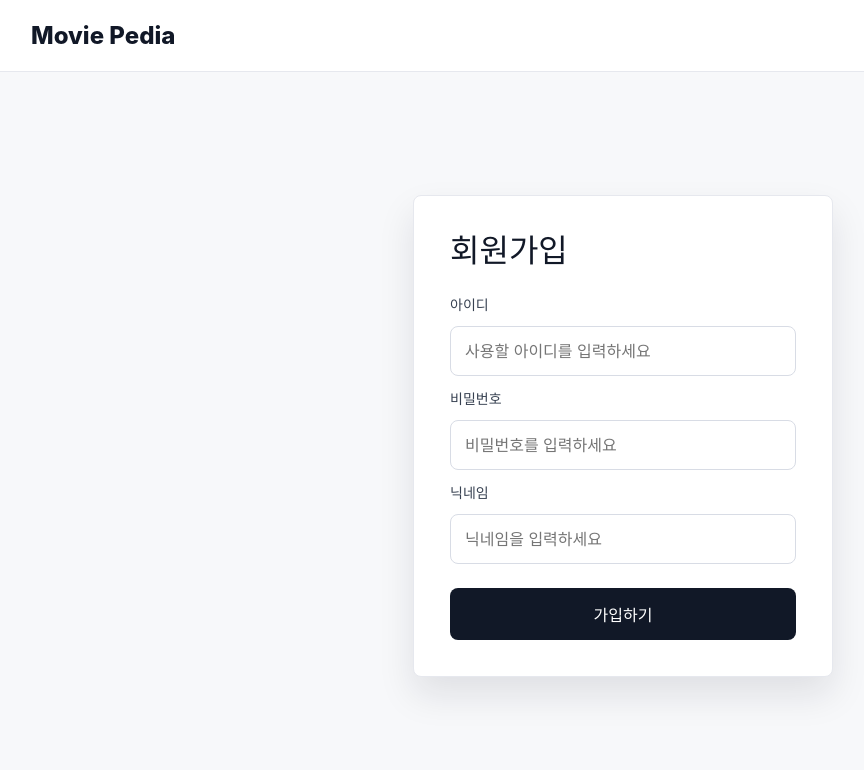
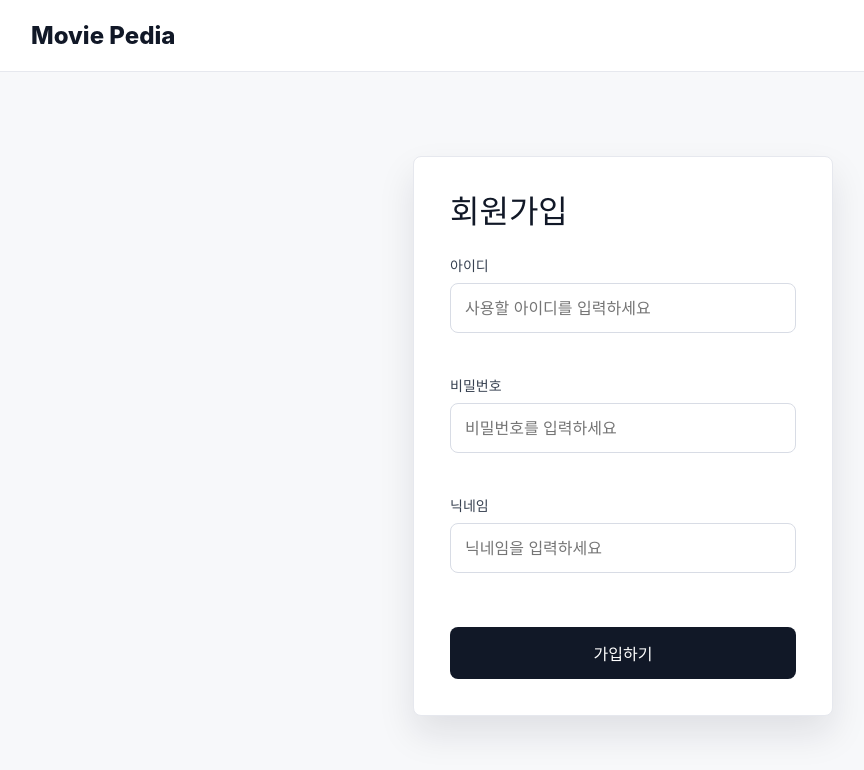
Before and after one commit to sybeom/MoviePedia, a React (Vite) app in the folder frontend/: page /signup in a window 1280 px wide. Shown: the top 770 px of the page, without its empty margins (17-881 px from the left). Built offline with nearby package versions, Linux system fonts and the light colour scheme.

Commit message:
frontend: 회원 가입 중복 필드 검증 처리 수정

```diff
--- a/frontend/src/pages/Auth.css
+++ b/frontend/src/pages/Auth.css
@@ -38,9 +38,18 @@
   margin-top: 24px;
 }
 
+.signup-form {
+  margin-top: 12px;
+}
+
 .login-form {
   display: grid;
   gap: 12px;
+}
+
+.field-group {
+  display: grid;
+  gap: 8px;
 }
 
 .login-form label {
@@ -74,8 +83,12 @@
   outline: 3px solid rgba(225, 29, 72, 0.18);
 }
 
+.field-message-slot {
+  min-height: 22px;
+}
+
 .field-message {
-  margin: -4px 0 4px;
+  margin: 0;
   color: #e11d48;
   font-size: 13px;
   line-height: 1.45;
--- a/frontend/src/pages/SignupPage.tsx
+++ b/frontend/src/pages/SignupPage.tsx
@@ -13,6 +13,9 @@ import './Auth.css'
 
 // 회원가입 필드 이름 타입 정의
 type SignupFieldName = keyof SignupFormValues
+
+// 중복 검증 대상 필드 타입 정의
+type DuplicateSignupField = 'loginId' | 'nickname'
 
 // 회원가입 화면 구성
 function SignupPage() {
@@ -43,44 +46,77 @@ function SignupPage() {
     return Boolean(validationErrors[fieldName])
   }
 
-  // 회원가입 400 응답 필드 에러 처리
-  function handleDuplicateSignupError() {
-    setValidationErrors({
-      loginId: '이미 사용중인 아이디입니다.',
-      nickname: '이미 사용중인 닉네임입니다.',
-    })
+  // 중복 필드 목록 추출 처리
+  function getDuplicateFields(errors: unknown): DuplicateSignupField[] {
+    // errors가 배열이 아니면 빈 목록 반환
+    if (!Array.isArray(errors)) {
+      return []
+    }
+
+    // loginId, nickname만 중복 필드로 인정
+    return errors.filter(
+      (field): field is DuplicateSignupField => field === 'loginId' || field === 'nickname',
+    )
+  }
+
+  // 회원가입 중복 필드 에러 처리
+  function handleDuplicateSignupError(errors: unknown) {
+    // 백엔드 errors 목록에서 실제 중복 필드만 추출
+    const duplicateFields = getDuplicateFields(errors)
+    const duplicateFieldErrors: SignupFormErrors = {}
+
+    // 아이디 중복 메시지 반영
+    if (duplicateFields.includes('loginId')) {
+      duplicateFieldErrors.loginId = '이미 사용중인 아이디입니다.'
+    }
+
+    // 닉네임 중복 메시지 반영
+    if (duplicateFields.includes('nickname')) {
+      duplicateFieldErrors.nickname = '이미 사용중인 닉네임입니다.'
+    }
+
+    setValidationErrors(duplicateFieldErrors)
   }
 
   // 회원가입 폼 제출 처리
   async function handleSignup(event: FormEvent<HTMLFormElement>) {
+    // 브라우저 기본 form 제출 방지
     event.preventDefault()
     setMessage('')
 
+    // 프론트 입력값 검증 결과 계산
     const currentErrors = validateSignupForm(formValues)
     setValidationErrors(currentErrors)
 
+    // 형식 검증 실패 시 서버 요청 차단
     if (hasSignupFormErrors(currentErrors)) {
       return
     }
 
+    // 서버 요청 시작 상태 반영
     setIsSubmitting(true)
 
     try {
+      // 회원가입 요청 전송
       await signup({
         loginId,
         password,
         nickname,
       })
 
+      // 회원가입 성공 후 로그인 화면 이동
       navigate('/login')
     } catch (error) {
-      if (isApiError(error) && error.status === 400) {
-        handleDuplicateSignupError()
+      // 백엔드 중복 필드 응답 처리
+      if (isApiError(error) && error.status === 400 && error.code === 'DUPLICATE_FIELD') {
+        handleDuplicateSignupError(error.errors)
         return
       }
 
+      // 일반 실패 메시지 표시
       setMessage('회원가입 요청에 실패했습니다. 잠시 후 다시 시도해주세요.')
     } finally {
+      // 서버 요청 종료 상태 반영
       setIsSubmitting(false)
     }
   }
@@ -93,7 +129,8 @@ function SignupPage() {
         <section className="login-panel" aria-labelledby="signup-title">
           <h1 id="signup-title">회원가입</h1>
 
-          <form className="login-form" onSubmit={handleSignup} noValidate>
+          <form className="login-form signup-form" onSubmit={handleSignup} noValidate>
+            <div className="field-group">
               <label htmlFor="signup-id">아이디</label>
               <input
                 id="signup-id"
@@ -105,12 +142,16 @@ function SignupPage() {
                 aria-invalid={shouldShowFieldError('loginId')}
                 aria-describedby="signup-id-error"
               />
+              <div className="field-message-slot">
                 {shouldShowFieldError('loginId') && (
                   <p className="field-message" id="signup-id-error">
                     {validationErrors.loginId}
                   </p>
                 )}
+              </div>
+            </div>
 
+            <div className="field-group">
               <label htmlFor="signup-password">비밀번호</label>
               <input
                 id="signup-password"
@@ -122,12 +163,16 @@ function SignupPage() {
                 aria-invalid={shouldShowFieldError('password')}
                 aria-describedby="signup-password-error"
               />
+              <div className="field-message-slot">
                 {shouldShowFieldError('password') && (
                   <p className="field-message" id="signup-password-error">
                     {validationErrors.password}
                   </p>
                 )}
+              </div>
+            </div>
 
+            <div className="field-group">
               <label htmlFor="nickname">닉네임</label>
               <input
                 id="nickname"
@@ -139,11 +184,14 @@ function SignupPage() {
                 aria-invalid={shouldShowFieldError('nickname')}
                 aria-describedby="nickname-error"
               />
+              <div className="field-message-slot">
                 {shouldShowFieldError('nickname') && (
                   <p className="field-message" id="nickname-error">
                     {validationErrors.nickname}
                   </p>
                 )}
+              </div>
+            </div>
 
             <button className="submit-button" type="submit" disabled={isSubmitting}>
               {isSubmitting ? '가입 요청 중...' : '가입하기'}
```
Also changed, not shown: 2 other files (tests, documents, lock files or other folders). Lines whose indentation alone changed are shown as unchanged.
